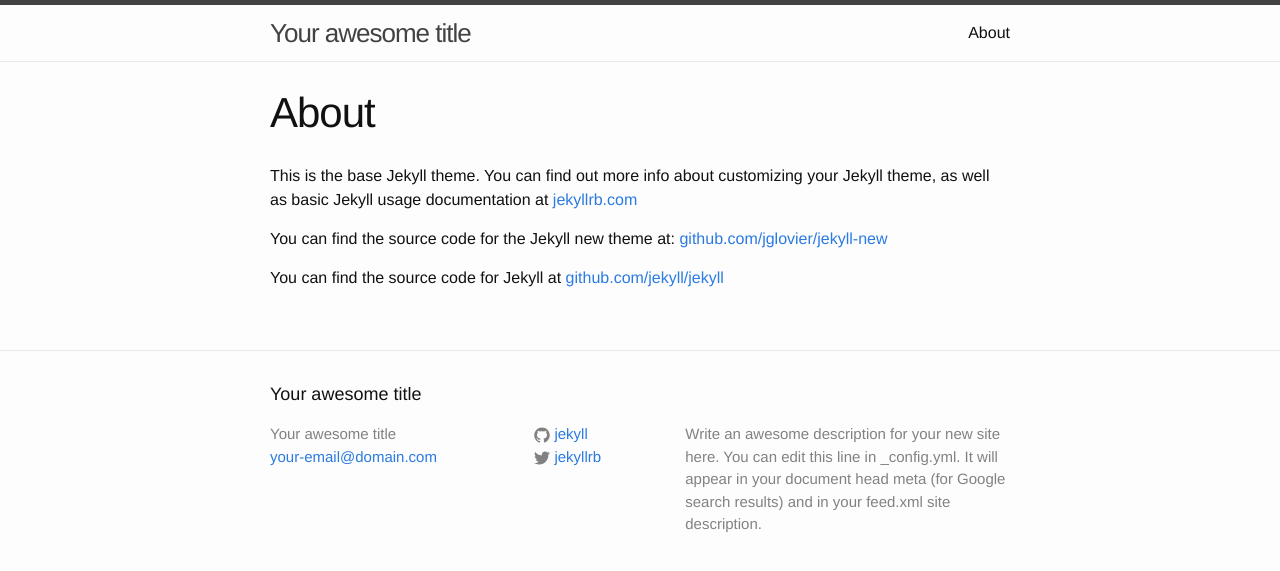
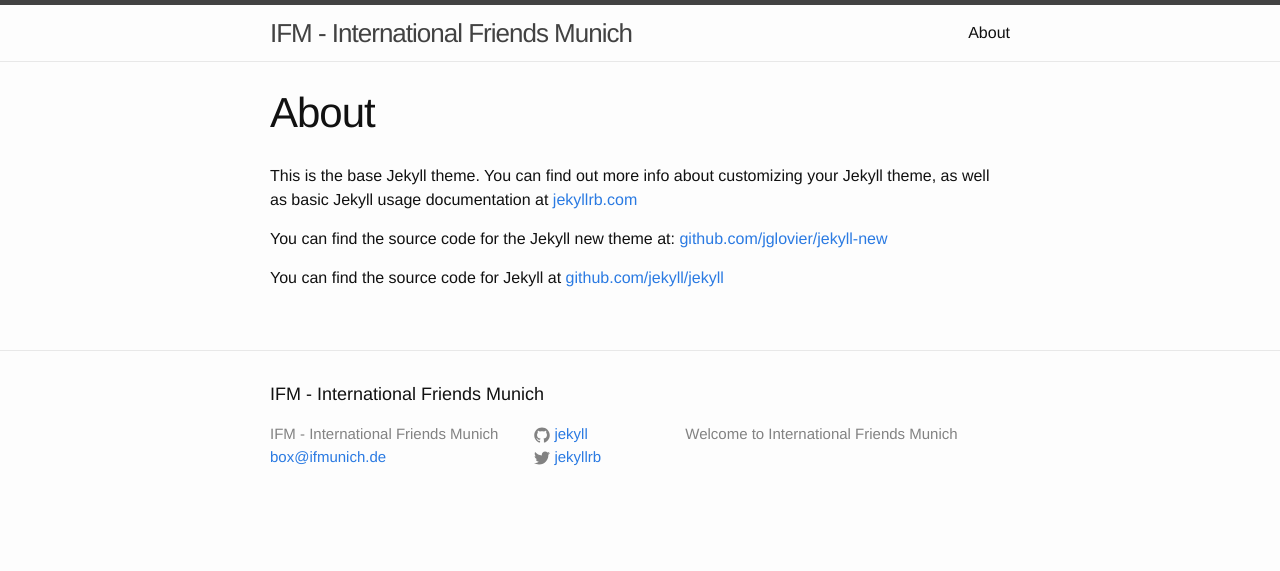
Before and after one commit to ifmunich/ifmunich.github.io, a Jekyll site: the page built from about.md, in a window 1280 px wide. Shown: the top 571 px of the page. Built offline with Jekyll 4.4.1, drawn with Linux system fonts in a browser that asks for light colours.

Commit message:
added integrations

```diff
--- a/_config.yml
+++ b/_config.yml
@@ -1,12 +1,10 @@
 # Site settings
-title: Your awesome title
-email: your-email@domain.com
+title: IFM - International Friends Munich
+email: box@ifmunich.de
 description: > # this means to ignore newlines until "baseurl:"
-  Write an awesome description for your new site here. You can edit this
-  line in _config.yml. It will appear in your document head meta (for
-  Google search results) and in your feed.xml site description.
+  Welcome to International Friends Munich
 baseurl: "" # the subpath of your site, e.g. /blog/
-url: "http://yourdomain.com" # the base hostname & protocol for your site
+url: "http://ifmunich.de" # the base hostname & protocol for your site
 twitter_username: jekyllrb
 github_username:  jekyll
 
```
Also changed, not shown: index.html (+92 -12 lines), js/instafeed.min.js (added).
